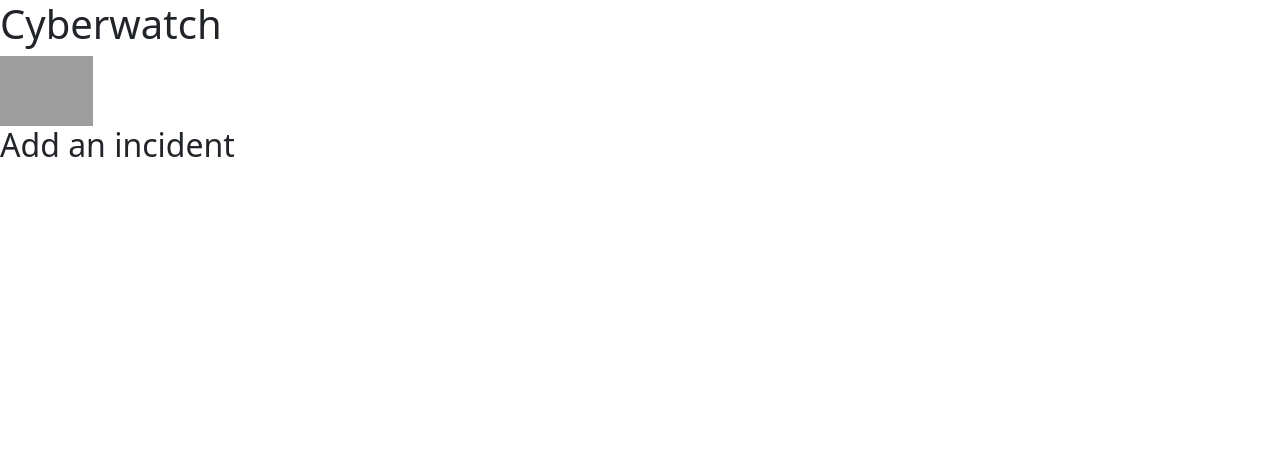
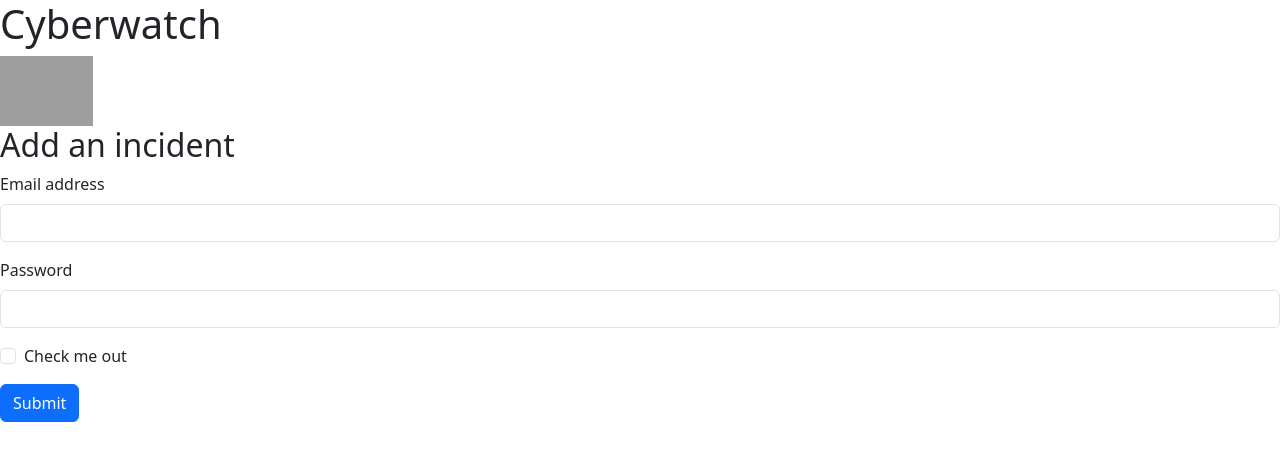
Before and after one commit to OscarJEB/name-for-your-repository-maximum-100-characters, a Flask app: template templates/add-incident.html in a window 1280 px wide. Shown: the top 461 px of the page. Run offline with Flask 3, Linux system fonts and the light colour scheme; the template is opened without the code that fills it, so the values that code supplies are empty; grey boxes are pictures that could not be loaded.

Commit message:
Created the add-incident page and began to create the form for it, but at the moment it does not show an error message when it reaches the url (through the add incident button on the incidents page), but instead just shows a blank page. I also was trying to make the add-incident page tied to a vul-id so they could submit an incident for the vulnerability page they were already on, but it was too difficult so I simplified it to a simpler page (found at the bottom of app.py).

```diff
--- a/app.py
+++ b/app.py
@@ -27,13 +27,17 @@
         print(vulnameresult)
     # TASK 3: Fetch all Incidents linked to this vul_id, return incidents list
         query = text('SELECT inc_name, inc_url, inc_year FROM incidents WHERE vul_id = {};'.format(vul_id))
-        result = connection.execute(query).fetchall()
+        result = connection.execute(query, {"vul_id": vul_id}).fetchall()
         print(result)
     # print(vul_id) #this is a print statement to help you understand what data is being returned
-    return render_template('incidents.html', vulnerability = vul_id)
+    return render_template('incidents.html', vulnerability = vulnameresult[0][0], vul_list = result)
 
     # result = connection.execute(query).fetchall()
     # for r in result:
     #     print(r)
 
+@app.route('/add-incident', methods = ['GET'])
+def incident_form():
+    return render_template('add-incident.html')
+
 app.run(debug=True, reloader_type='stat', port=5000)
--- a/templates/add-incident.html
+++ b/templates/add-incident.html
@@ -6,6 +6,18 @@
 
 {% block content %}
 <form action = "/incidents" method="POST">
-
+  <div class="mb-3">
+    <label for="vulnerability name" class="form-label">Email address</label>
+    <input type="email" class="form-control" id="exampleInputEmail1" aria-describedby="emailHelp">
+  </div>
+  <div class="mb-3">
+    <label for="exampleInputPassword1" class="form-label">Password</label>
+    <input type="password" class="form-control" id="exampleInputPassword1">
+  </div>
+  <div class="mb-3 form-check">
+    <input type="checkbox" class="form-check-input" id="exampleCheck1">
+    <label class="form-check-label" for="exampleCheck1">Check me out</label>
+  </div>
+  <button type="submit" class="btn btn-primary">Submit</button>
 </form>
 {% endblock %}
--- a/templates/incidents.html
+++ b/templates/incidents.html
@@ -9,7 +9,7 @@
 {% block content %}
 <!-- Use a for loop to display the incidents that match the vulnerability. -->
 
-<!-- <div class="row">
+<div class="row">
     {% for v in vul_list %}
     <div class="col-12 col-md-12 mb-3">
         <div class="card p-3">
@@ -19,6 +19,8 @@
         </div>
     </div>
     {% endfor %}
+<a href="/add-incident" class="btn btn-success">Add Incident</a>
 </div>
-{% endblock %} -->
+
+{% endblock %}
 <!-- Add the button for adding a new incident -->
```
Also changed, not shown: 1 other file.
